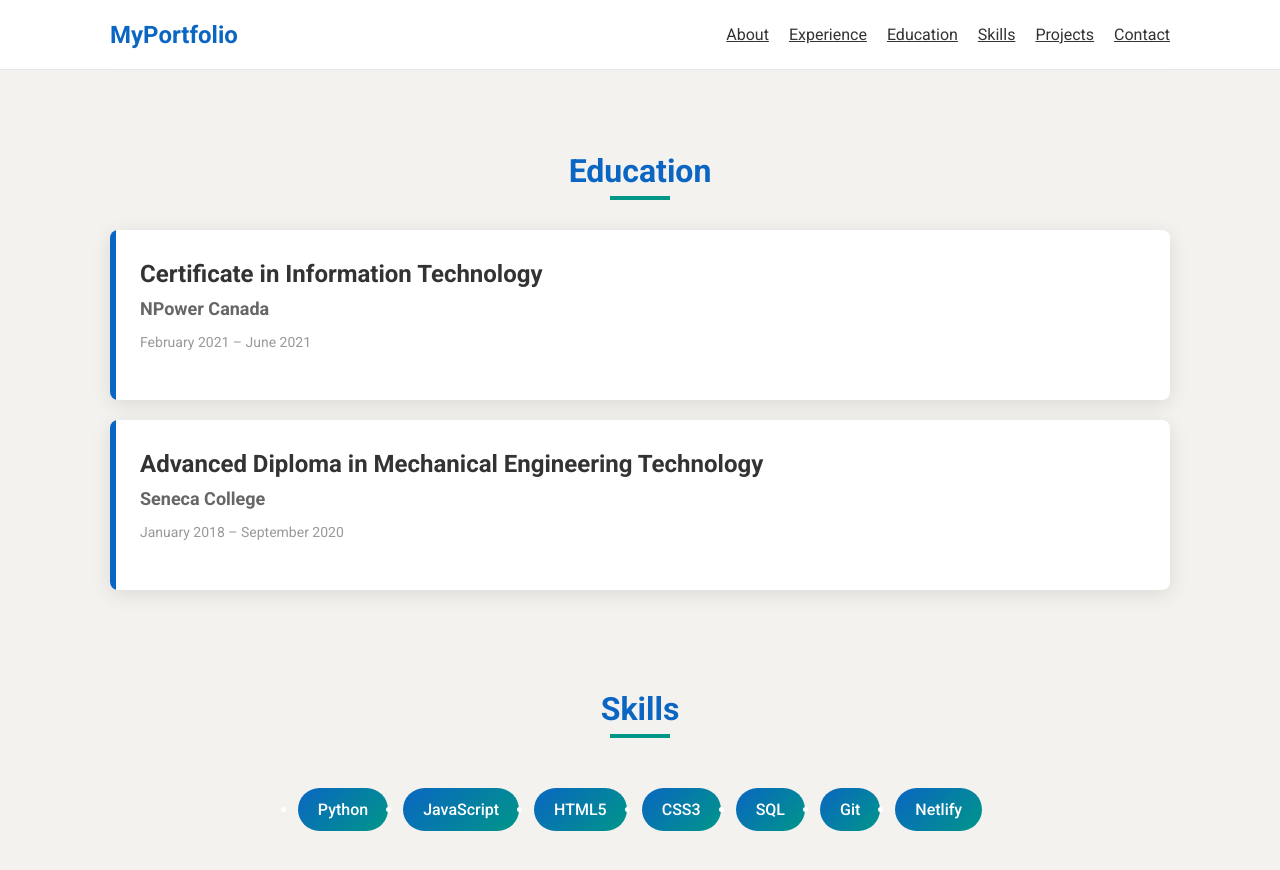
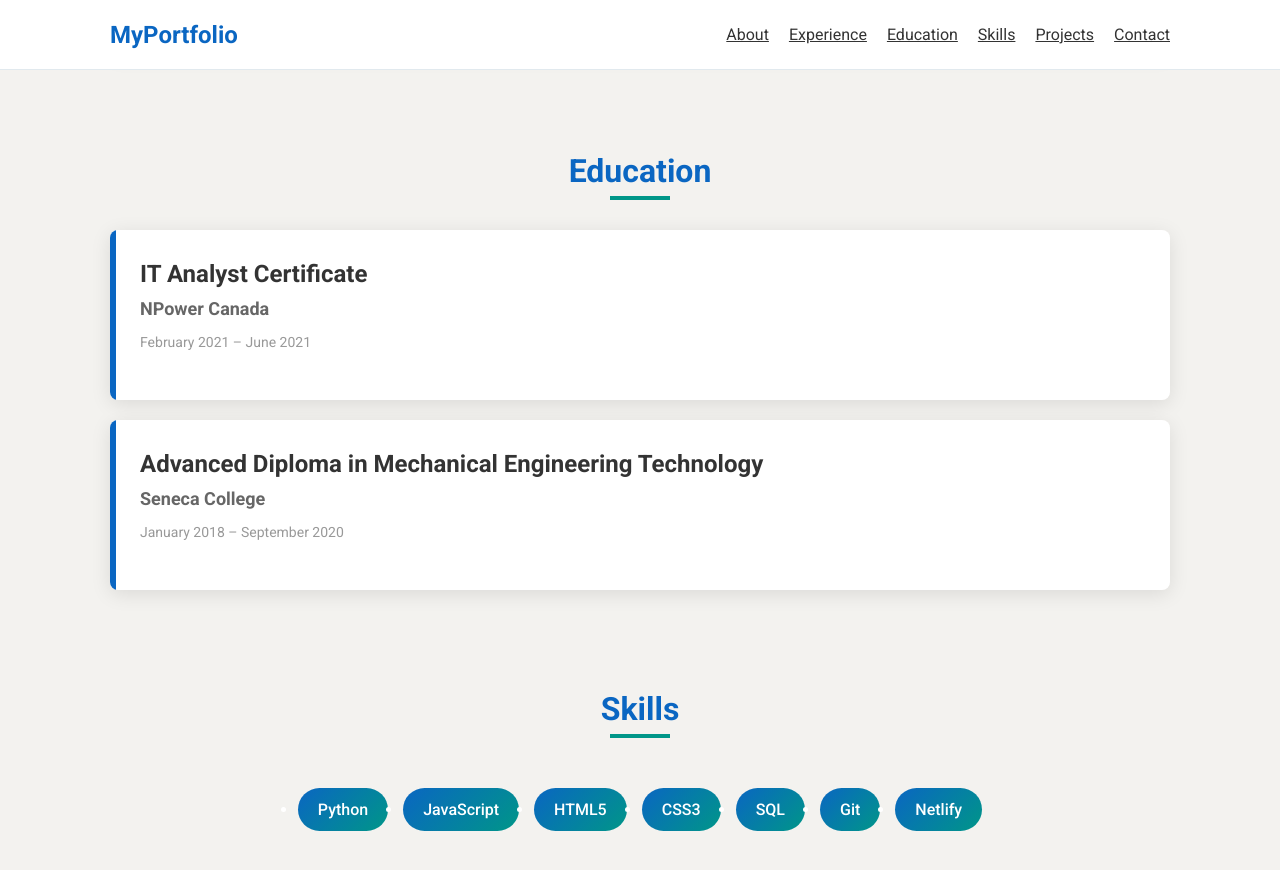
Before and after one commit to devdave666/resume, a Jekyll site: the page built from index.md, in a window 1280 px wide and 900 px high, scrolled down 1970 px. Shown: the top 870 px of the window. Built offline with Jekyll 4.4.1, drawn with Linux system fonts in a browser that asks for light colours; nearby versions of some CDN libraries.

Commit message:
Update Education “education”

```diff
--- a/_data/education.yml
+++ b/_data/education.yml
@@ -1,10 +1,9 @@
 education:
-  - degree: "Certificate in Information Technology"
-    institution: "NPower Canada"
-    dates: "February 2021 – June 2021"
+  - degree: IT Analyst Certificate
+    institution: NPower Canada
+    dates: February 2021 – June 2021
     details: ""
-
-  - degree: "Advanced Diploma in Mechanical Engineering Technology"
-    institution: "Seneca College"
-    dates: "January 2018 – September 2020"
+  - degree: Advanced Diploma in Mechanical Engineering Technology
+    institution: Seneca College
+    dates: January 2018 – September 2020
     details: ""
```
